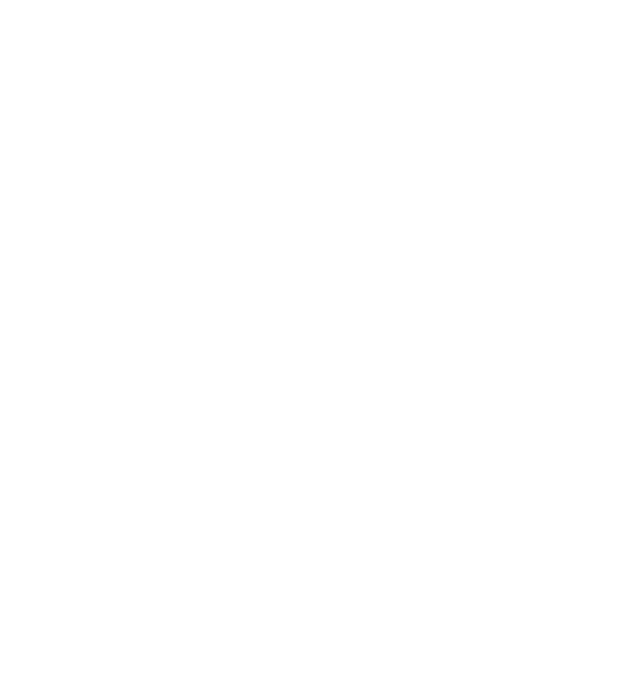
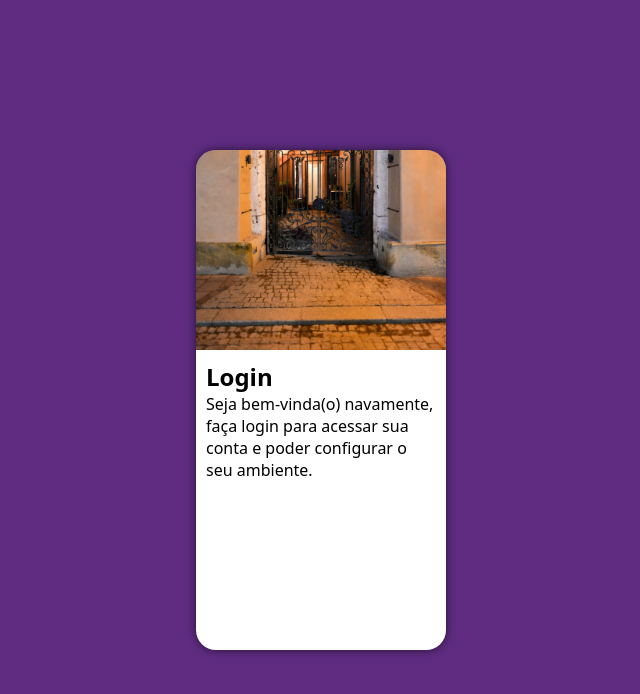
Before and after one commit to jibgs/projeto-login, a plain HTML site: page index.html in a window 1280 px wide. Shown: the whole page, without its empty margins (319-959 px from the left). Drawn offline with Linux system fonts and the light colour scheme.

Commit message:
atualização tela login mf

```diff
--- a/estilos/style.css
+++ b/estilos/style.css
@@ -1 +1,54 @@
 @charset "UTF-8";
+
+/*
+    PALETA de CORES:
+        Verde = #49a09d
+        Lilás = #5f2c82
+
+*/
+
+* {
+    padding: 0px;
+    margin: 0px;
+    box-sizing: border-box;
+    font-family: system-ui, -apple-system, BlinkMacSystemFont, 'Segoe UI', Roboto, Oxygen, Ubuntu, Cantarell, 'Open Sans', 'Helvetica Neue', sans-serif;
+}
+
+body, html {
+    background-color: #5f2c82;
+    height: 100vh;
+    width: 100vw;
+}
+
+main {
+    height: 100vh;
+    width: 100vw;
+    position: relative;
+}
+
+section#login {
+    background-color: white;
+    width: 250px;
+    height: 500px;
+    border-radius: 20px;
+    box-shadow: 0px 0px 10px rgba(0, 0, 0, 0.637);
+    position: absolute;
+    overflow: hidden;
+
+    top: 50%; /* bloco */
+    left: 50%; /* para centralizar */
+    transform: translate(-50%, -50%); /* objeto */
+}
+
+section#login > div#img {
+    display: block;
+    background: #5f2c82 url(../img/portaum-01.jpg) no-repeat;
+    height: 200px;
+    background-size: cover;
+    background-position: left bottom;
+}
+
+section#login > div#form {
+    display: block;
+    padding: 10px;
+}
--- a/index.html
+++ b/index.html
@@ -7,6 +7,18 @@
     <link rel="stylesheet" href="estilos/style.css">
 </head>
 <body>
+    <main>
+        <section id="login">
+            <div id="img">
+            </div>
+            <div id="form">
+                <h1>Login</h1>
+                <p>Seja bem-vinda(o) navamente, faça login para acessar sua conta e poder configurar o seu ambiente.</p>
+                <form action="login.php" method="post">
 
+                </form>
+            </div>
+        </section>
+    </main>
 </body>
 </html>
```
